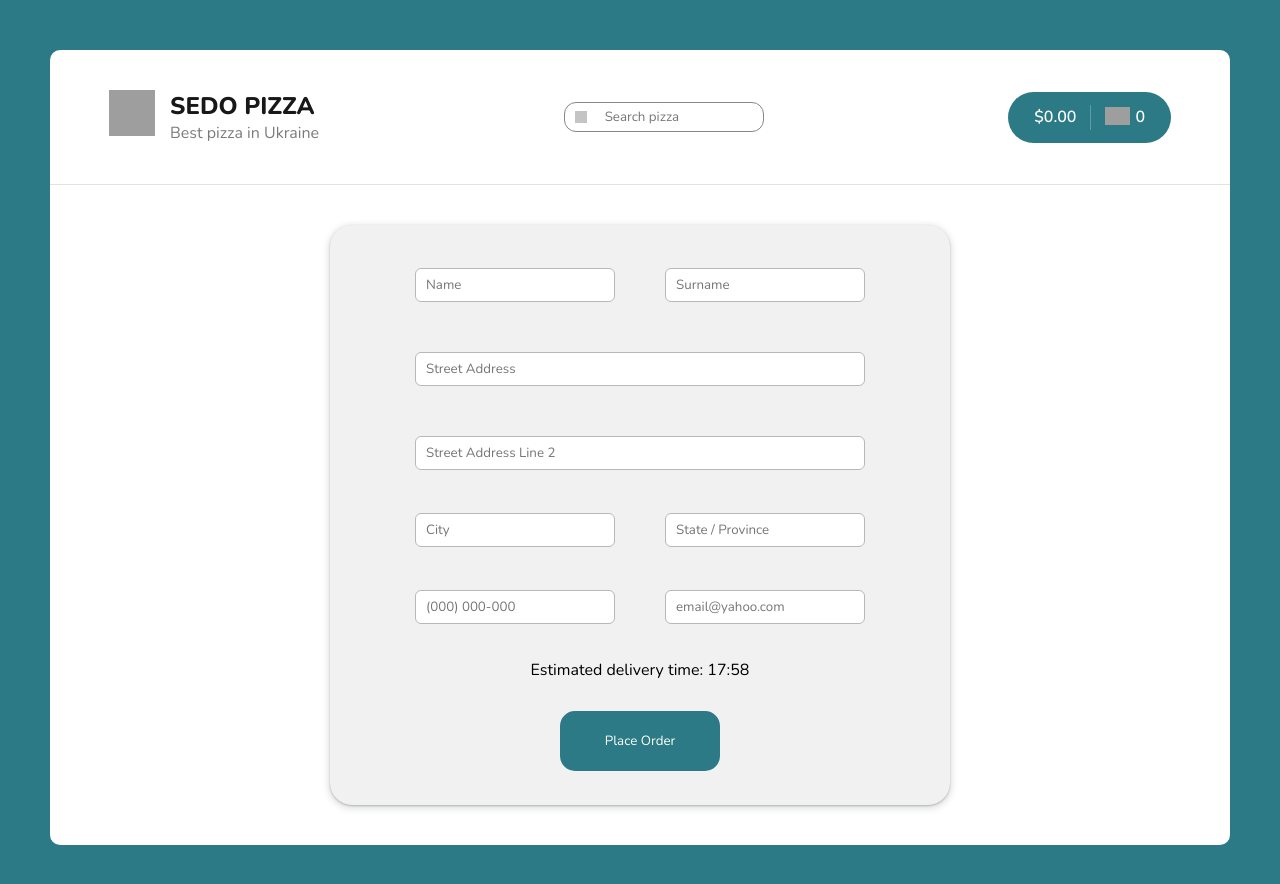
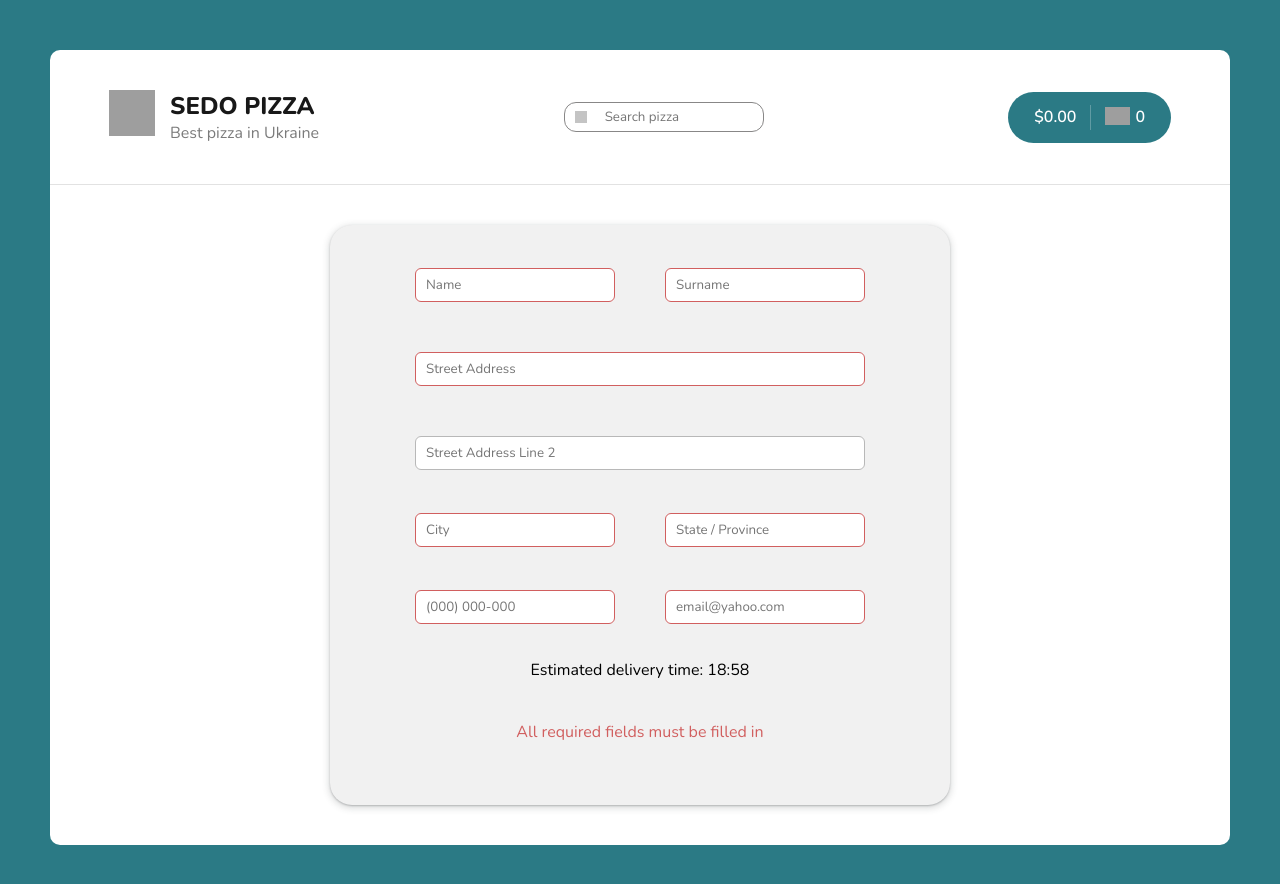
Before and after one commit to deansainer/pizzeria, a React (Create React App) app in the folder pizzeria-app/: page /checkout in a window 1280 px wide. Shown: the top 884 px of the page. Built offline with nearby package versions, Linux system fonts and the light colour scheme; grey boxes are pictures that could not be loaded.

Commit message:
implemented checkout form validation

```diff
--- a/pizzeria-app/src/pages/Checkout.jsx
+++ b/pizzeria-app/src/pages/Checkout.jsx
@@ -5,14 +5,14 @@ import { PizzaContext } from "../App";
 const Checkout = () => {
   const { cartItems, setCartItems, setOrder, order, cartTotal } = useContext(PizzaContext);
 
-  const now = new Date();
-  const hours = String(now.getHours()).padStart(2, "0");
-  const minutes = String(now.getMinutes()).padStart(2, "0");
+  const date = new Date();
+  const hours = String(date.getHours()+1).padStart(2, "0");
+  const minutes = String(date.getMinutes()).padStart(2, "0");
   const deliveryTime = `${hours}:${minutes}`;
 
   const [checkoutForm, setCheckoutForm] = useState({
     firstName: "",
-    surname: "",
+    secondName: "",
     address: "",
     addressAdditional: "",
     city: "",
@@ -22,9 +22,14 @@ const Checkout = () => {
     deliveryTime: "",
   });
 
-  const filledOutForm = Object.values(checkoutForm).every(
-    (formValue) => formValue !== ""
-  );
+  const isFormFullFilled = checkoutForm.firstName && checkoutForm.secondName && checkoutForm.address && checkoutForm.city && checkoutForm.state && checkoutForm.phone && checkoutForm.email ? true : false
+  // function isFormFilledOut(){
+  //   if(checkoutForm.firstName && checkoutForm.secondName && checkoutForm.address && checkoutForm.city && checkoutForm.state && checkoutForm.phone && checkoutForm.email){
+  //     return true
+  //   } else{
+  //     return false
+  //   }
+  // }
 
   function inputOnChange(event) {
     const { name, value } = event.target;
@@ -36,8 +41,8 @@ const Checkout = () => {
 
   function placeOrderSubmit() {
     setOrder({
-      firstName: checkoutForm.name,
-      surname: checkoutForm.surname,
+      firstName: checkoutForm.firstName,
+      secondName: checkoutForm.secondName,
       address: checkoutForm.address,
       addressAdditional: checkoutForm.addressAdditional,
       city: checkoutForm.city,
@@ -50,24 +55,28 @@ const Checkout = () => {
     });
     setCartItems([])
   }
+console.log(checkoutForm);
+
 
   return (
     <div className="checkout">
       <div className="checkout__container">
         <div className="checkout__double_inputs">
           <input
-            name="name"
+            name="firstName"
             onChange={inputOnChange}
             className="checkout__double_input"
             placeholder="Name"
             type="text"
+            style={{  border: checkoutForm.firstName ? '1px solid rgb(184, 184, 184)' : '1px solid rgb(209, 95, 95)'}}
           ></input>
           <input
-            name="surname"
+            name="secondName"
             onChange={inputOnChange}
             className="checkout__double_input"
             placeholder="Surname"
             type="text"
+            style={{  border: checkoutForm.secondName ? '1px solid rgb(184, 184, 184)' : '1px solid rgb(209, 95, 95)'}}
           ></input>
         </div>
 
@@ -76,6 +85,7 @@ const Checkout = () => {
           onChange={inputOnChange}
           className="checkout__single_input"
           placeholder="Street Address"
+          style={{  border: checkoutForm.address ? '1px solid rgb(184, 184, 184)' : '1px solid rgb(209, 95, 95)'}}
         ></input>
         <input
           name="addressAdditional"
@@ -91,6 +101,7 @@ const Checkout = () => {
             className="checkout__double_input"
             placeholder="City"
             type="text"
+            style={{  border: checkoutForm.city ? '1px solid rgb(184, 184, 184)' : '1px solid rgb(209, 95, 95)'}}
           ></input>
           <input
             name="state"
@@ -98,6 +109,7 @@ const Checkout = () => {
             className="checkout__double_input"
             placeholder="State / Province"
             type="text"
+            style={{  border: checkoutForm.state ? '1px solid rgb(184, 184, 184)' : '1px solid rgb(209, 95, 95)'}}
           ></input>
         </div>
 
@@ -108,6 +120,7 @@ const Checkout = () => {
             className="checkout__double_input"
             placeholder="(000) 000-000"
             type="text"
+            style={{  border: checkoutForm.phone ? '1px solid rgb(184, 184, 184)' : '1px solid rgb(209, 95, 95)'}}
           ></input>
           <input
             name="email"
@@ -115,6 +128,7 @@ const Checkout = () => {
             className="checkout__double_input"
             placeholder="email@yahoo.com"
             type="text"
+            style={{  border: checkoutForm.email ? '1px solid rgb(184, 184, 184)' : '1px solid rgb(209, 95, 95)'}}
           ></input>
         </div>
 
@@ -124,11 +138,12 @@ const Checkout = () => {
         </div>
 
         {/* place order button */}
-        <Link to={"/thankyou"}>
-          <button onClick={placeOrderSubmit} className="checkout__order_button">
-            Place Order
-          </button>
-        </Link>
+        {isFormFullFilled ? (
+            <Link to={"/thankyou"}>
+            <button onClick={placeOrderSubmit} className="checkout__order_button">Place Order</button>
+          </Link>
+        ): <span className="required_text">All required fields must be filled in</span>}
+
       </div>
     </div>
   );
--- a/pizzeria-app/src/pages/ThankYou.jsx
+++ b/pizzeria-app/src/pages/ThankYou.jsx
@@ -7,8 +7,7 @@ const Test = () => {
   const { cartItems, order } = useContext(PizzaContext);
   const date = new Date();
 
-  // Calculate total price (assuming you have a price for each pizza)
-  const totalPrice = cartItems.reduce((total, item) => total + (item.price * item.quantity), 0);
+
   console.log("your order is: ", order);
 
   return (
@@ -18,18 +17,20 @@ const Test = () => {
         <div className="card">
         <div className="card-header">
         <span className='thank__span1'>THANKS FOR YOUR ORDER!            <img style={{width: '40px'}} src='https://cdn-icons-png.flaticon.com/128/2420/2420620.png'></img></span><br />
-          Date: {date.toDateString()}
-          <br></br><span>Estimated time: {order.deliveryTime}</span>
+        <span className='thank__span3'>Your order #0065432 is being prepared. We sent an email on your mail box with receipt</span>
+        <br></br>
+          <span className='thank__span4'>Date: {date.toDateString()}</span>
+          <br></br><span className='thank__span4'>Estimated time: {order.deliveryTime}</span>
         </div>
         <div className="card-body">
           <div className="row mb-4">
             <div className="col-sm-6">
               <br></br>
-            <div style={{}}><strong>Customer:</strong></div>
-              <div>{order.firstName} {order.surname}</div>
-              <div>{order.address}, {order.city}</div>
-              <div>Email: {order.email}</div>
-              <div>Phone: {order.phone}</div>
+            <div className='thank__span3'><strong>Customer:</strong></div>
+              <div className='thank__span4'>{order.firstName} {order.secondName}</div>
+              <div className='thank__span4'>{order.address}, {order.city}</div>
+              <div className='thank__span4'>Email: {order.email}</div>
+              <div className='thank__span4'>Phone: {order.phone}</div>
             </div>
           </div>
 
--- a/pizzeria-app/src/scss/app.scss
+++ b/pizzeria-app/src/scss/app.scss
@@ -492,3 +492,8 @@ body {
   background-color: #ffffff; /* Світлий фон для заголовків */
   font-weight: bold;
 }
+
+.required_text{
+  margin-top: 40px;
+  color: rgb(209, 95, 95);
+}
```
